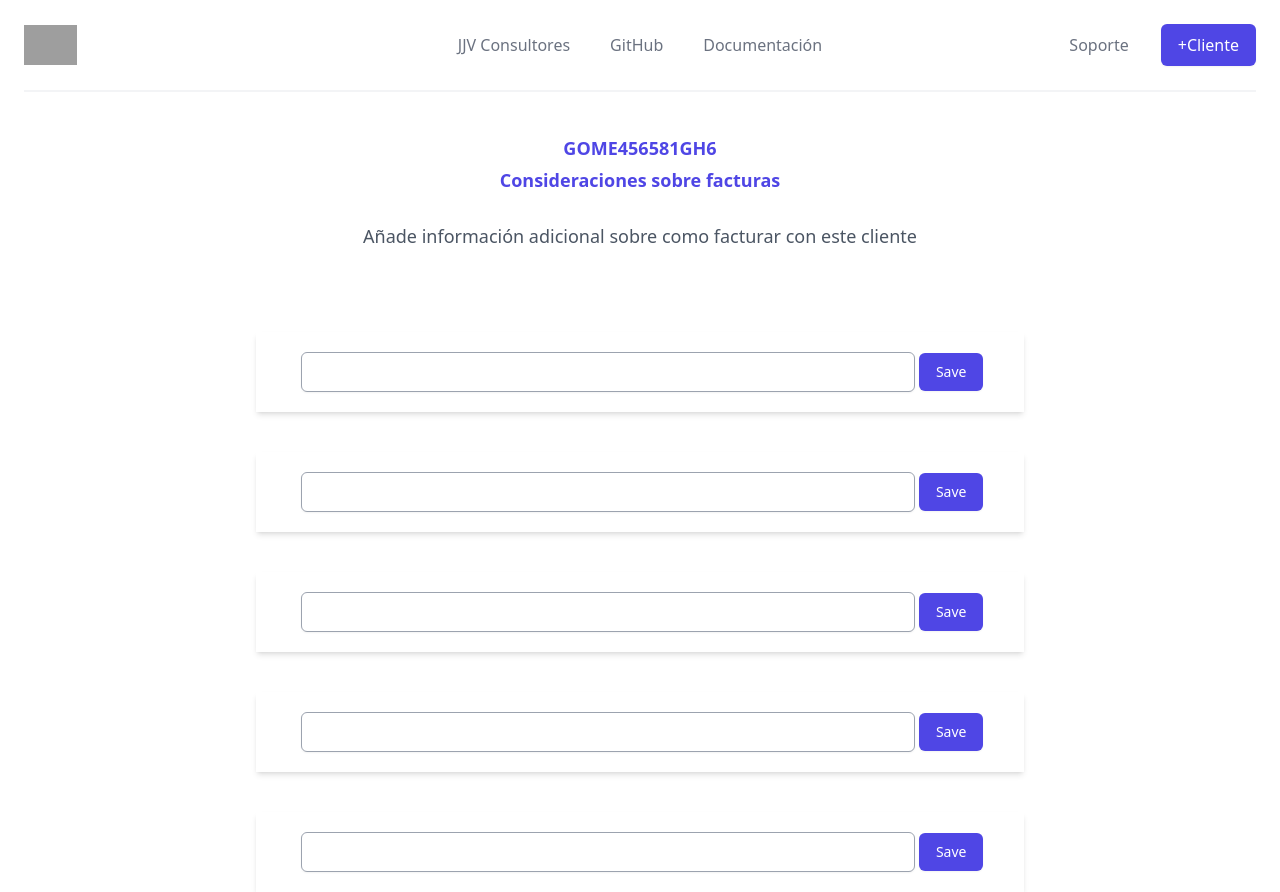
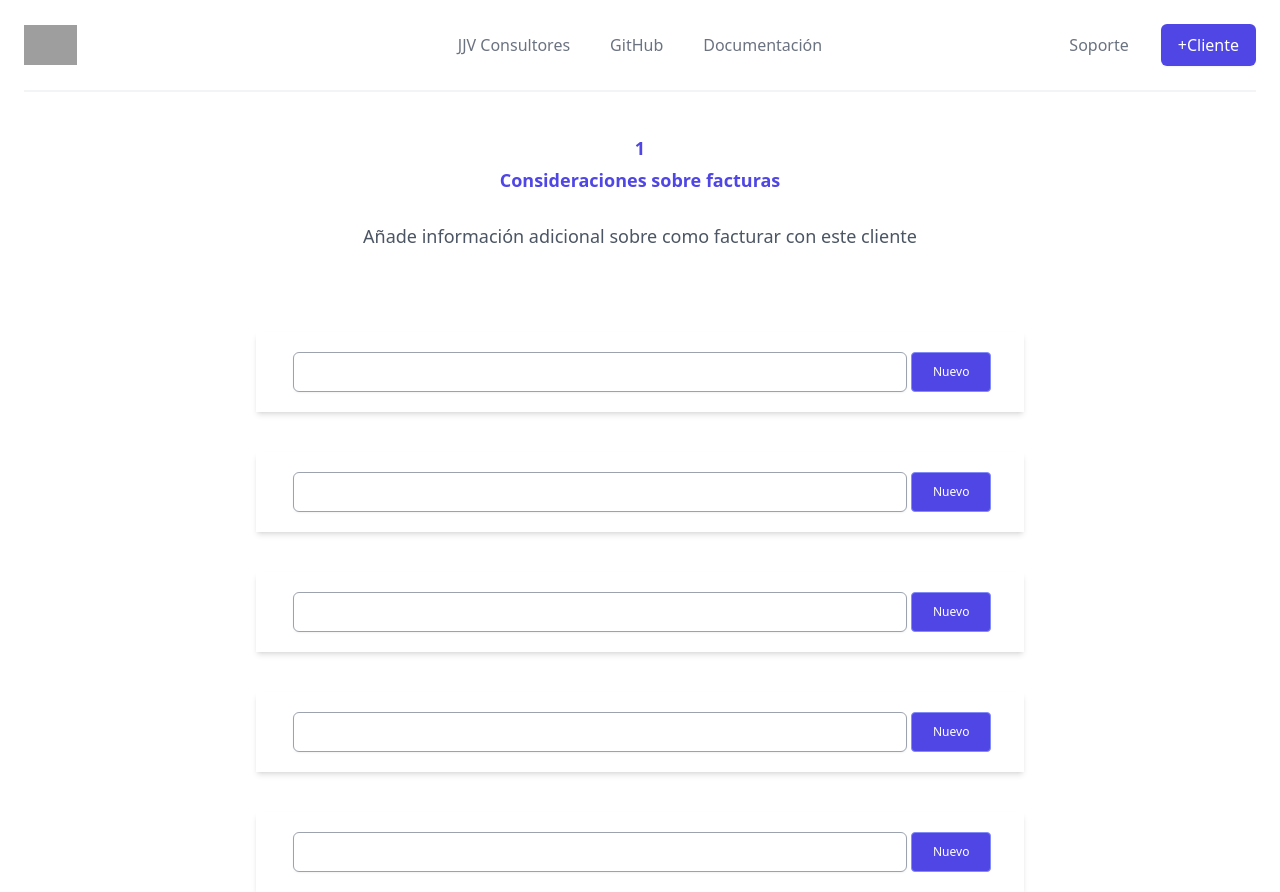
Before and after one commit to JI-Villalobos/luan-clients, a Next.js app: page /client/considerations/1/1 in a window 1280 px wide. Built offline with nearby package versions, Linux system fonts and the light colour scheme; grey boxes are pictures that could not be loaded.

Commit message:
add-- create consideration method

```diff
--- /dev/null
+++ b/pages/api/consideration.ts
@@ -0,0 +1,15 @@
+import { prisma } from "../../lib";
+import { NextApiRequest, NextApiResponse } from "next";
+
+export default async function hanlde(req: NextApiRequest, res: NextApiResponse) {
+  const { consideration, id_client } = req.body
+
+  const result = await prisma.considerations.create({
+    data: {
+      consideration: consideration,
+      id_client: id_client
+    }
+  })
+
+  res.json(result)
+}
--- a/pages/client/considerations/[rfc]/[id].tsx
+++ b/pages/client/considerations/[rfc]/[id].tsx
@@ -1,12 +1,24 @@
+import { useRouter } from "next/router";
 import AddConsideration from "../../../components/AddConsideration";
 import AddConsiderationsInfo from "../../../components/AddConsiderationsInfo";
 import Header from "../../../components/Header";
 
 export default function AddConsiderations() {
+  const router = useRouter()
+  const { rfc, id } = router.query
+
+  let clientRf = ''
+
+  if (rfc) {
+    if (typeof rfc === 'string') {
+      clientRf = rfc
+    }
+  }
+
   return (
     <>
       <Header />
-      <AddConsiderationsInfo />
+      <AddConsiderationsInfo rfc={clientRf}/>
       <AddConsideration />
       <AddConsideration />
       <AddConsideration />
--- a/pages/components/AddConsideration.tsx
+++ b/pages/components/AddConsideration.tsx
@@ -1,4 +1,53 @@
+import { useRouter } from "next/router"
+import { useState } from "react"
+
 export default function AddConsideration() {
+  const [consideration, setConsideration] = useState('')
+  const router = useRouter()
+  const [requestStatus, setRequestStatus] = useState({
+    onLoading: false,
+    onError: false,
+    onSuccess: false
+  })
+  const { id } = router.query
+  let id_client = 0
+
+  if (id) {
+    if (typeof id === 'string') {
+      id_client = parseInt(id)
+    }
+  }
+
+  const createConsideration = async () => {
+    setRequestStatus({
+      onLoading: true,
+      onError: false,
+      onSuccess: false
+    })
+    try {
+      const body = { consideration , id_client }
+      await fetch('/api/consideration', {
+        method: 'POST',
+        headers: { 'Content-Type': 'application/json' },
+        body: JSON.stringify(body)
+      }).then(res => {
+        console.log(res)
+        setRequestStatus({
+          onError: false,
+          onLoading: false,
+          onSuccess: true
+        })
+      })
+    } catch (error) {
+      setRequestStatus({
+				onError: true,
+				onLoading: false,
+				onSuccess: false
+			})
+			console.log(error);
+    }
+  }
+
   return (
     <div className="flex flex-col w-full justify-center items-center mt-10">
       <div className="flex flex-row w-3/5 h-20 shadow-md justify-center items-center">
@@ -7,12 +56,32 @@ export default function AddConsideration() {
           name="consideration"
           id="consideration"
           className="m-1 text-center text-indigo-600 block w-4/5 h-10 rounded-md border border-gray-400 shadow-sm focus:border-indigo-500 focus:ring-indigo-500 sm:text-sm"
+          disabled={requestStatus.onSuccess}
+          onChange={(e) => setConsideration(e.target.value) }
         />
         <button
           type="button"
-          className="inline-flex justify-center rounded-md border border-transparent bg-indigo-600 py-2 px-4 text-sm font-medium text-white shadow-sm hover:bg-indigo-700 focus:outline-none focus:ring-2 focus:ring-indigo-500 focus:ring-offset-2"
+          className={
+            requestStatus.onSuccess ? 'rounded border w-20 h-10 border-green-300 bg-green-600 text-white text-xs'
+            : requestStatus.onError ? 'rounded border w-20 h-10 border-red-400 bg-red-500 text-white text-xs'
+            : requestStatus.onLoading ? 'rounded border w-20 h-10 border-indigo-400 bg-indigo-500 text-white text-xs'
+            : 'rounded border w-20 h-10 border-indigo-400 bg-indigo-600 text-white text-xs'
+          }
+          onClick={(e) => {
+            e.preventDefault()
+            createConsideration()
+          }}
         >
-          Save
+          {
+            requestStatus.onSuccess ? 'Añadido'
+            : requestStatus.onError ? 'Error'
+            : requestStatus.onLoading ? (
+                <div className="animate-spin inline-block w-4 h-4 border-[2px] border-current border-t-transparent text-gray-800 rounded-full dark:text-white" role="status" aria-label="loading">
+                  <span className="sr-only">Loading...</span>
+                </div>
+              )
+            : 'Nuevo'
+          }
         </button>
       </div>
     </div>
--- a/pages/components/AddConsiderationsInfo.tsx
+++ b/pages/components/AddConsiderationsInfo.tsx
@@ -1,9 +1,13 @@
-export default function AddConsiderationsInfo() {
+interface Props{
+  rfc: string
+}
+
+export default function AddConsiderationsInfo({ rfc }: Props) {
   return(
     <div className="bg-white py-3 sm:py-10">
       <div className="mx-auto max-w-7xl px-6 lg:px-8">
         <div className="sm:text-center">
-          <h2 className="text-lg font-semibold leading-8 text-indigo-600">GOME456581GH6</h2>
+          <h2 className="text-lg font-semibold leading-8 text-indigo-600">{rfc}</h2>
           <h3 className="text-lg font-semibold leading-8 text-indigo-600">Consideraciones sobre facturas</h3>
           <p className="mx-auto mt-6 max-w-2xl text-lg leading-8 text-gray-600">Añade información adicional sobre como facturar con este cliente</p>
         </div>
--- a/pages/components/ClientConsiderations.tsx
+++ b/pages/components/ClientConsiderations.tsx
@@ -1,17 +1,27 @@
+import { useRouter } from "next/router"
 import { Considerations } from "../../types"
 
 interface Props {
-  considerations: Considerations[]
+  considerations: Considerations[],
+  rfc: string,
+  id: number
 }
 
-export default function ClientConsiderations({ considerations }: Props) {
+export default function ClientConsiderations({ considerations, rfc, id }: Props) {
+  const router = useRouter()
+
   return (
     <div className="flex flex-col justify-center h-full mb-5">
       <div className="w-full max-w-2xl mx-auto bg-white shadow-lg rounded-sm border border-gray-200">
         <header className="px-5 py-4 border-b border-gray-100">
           <h2 className="font-semibold text-gray-800">Consideraciones</h2>
         </header>
-        <button className="rounded border h-8 ml-5 border-indigo-400 bg-indigo-600 text-white text-xs">+Consideración</button>
+        <button
+          className="rounded border h-8 ml-5 border-indigo-400 bg-indigo-600 text-white text-xs"
+          onClick={() =>router.push(`/client/considerations/${rfc}/${id}`)}
+        >
+          +Consideración
+        </button>
         <div className="p-3">
           <div className="overflow-x-auto">
             <table className="table-auto w-full">
--- a/pages/components/ClientData.tsx
+++ b/pages/components/ClientData.tsx
@@ -76,7 +76,7 @@ export default function ClientData({ client, mails, considerations }: Props) {
           </button>
         </div>
         <div className={displayConsiderations ? '' : 'hidden'}>
-              <ClientConsiderations considerations={considerations}/>
+              <ClientConsiderations considerations={considerations} rfc={client.rfc} id={client.ID}/>
         </div>
       </div>
     </div>
```
